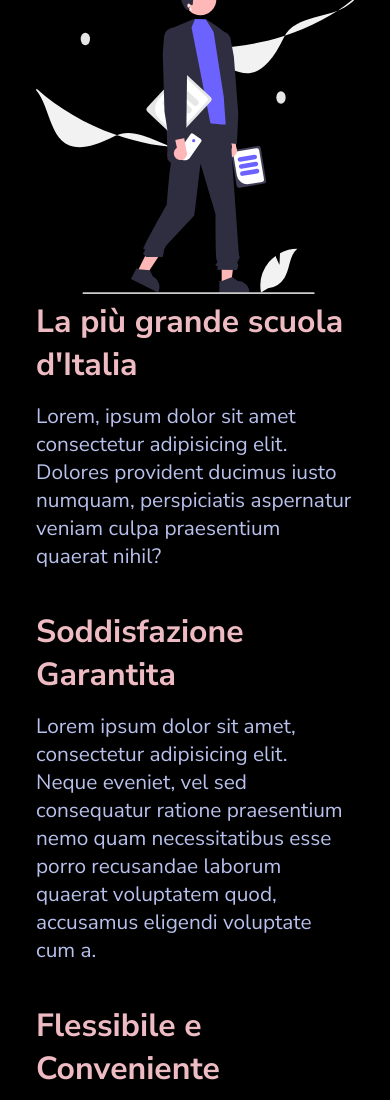
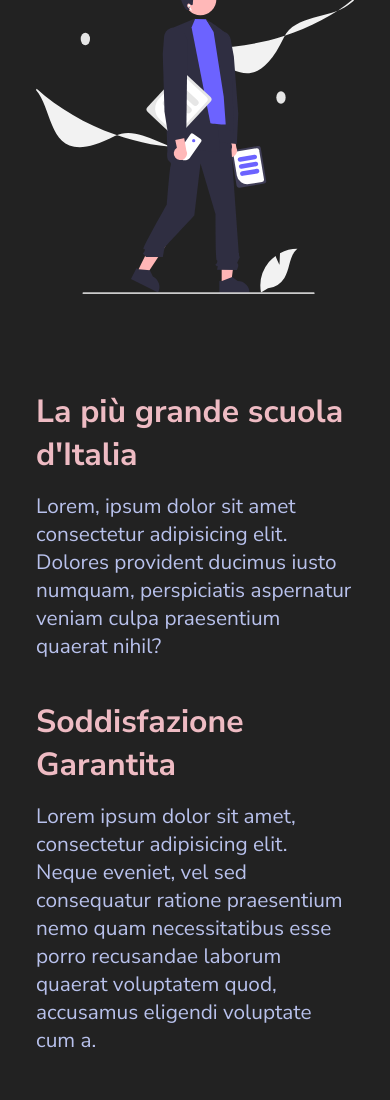
Before and after one commit to AlessiaCiabatti/html-css-resp-wannabe, a plain HTML site: page index.html in a window 390 px wide. Shown: the part 3558-4658 px from the top of the page. Drawn offline with Linux system fonts and the light colour scheme.

Commit message:
[add] backgroound-steps

```diff
--- a/css/style.css
+++ b/css/style.css
@@ -192,6 +192,16 @@ img {
         height: 280px;
     }
 /* why-us */
+.why-us{
+    background-color: #222222;
+    margin-bottom: 0;
+    padding: 3rem 0;
+    }
+
+    .why-us li:first-child{
+        padding-top: 90px;
+    }
+
     .why-us h3{
         font-size: 2rem;
     }
@@ -207,10 +217,4 @@ img {
     .why-us .col-left{
         width: 100%;
     }
-
-    .why-us{
-        background-color: black;
-        margin-bottom: 0;
-        padding: 3rem 0;
-    }
 }
```
